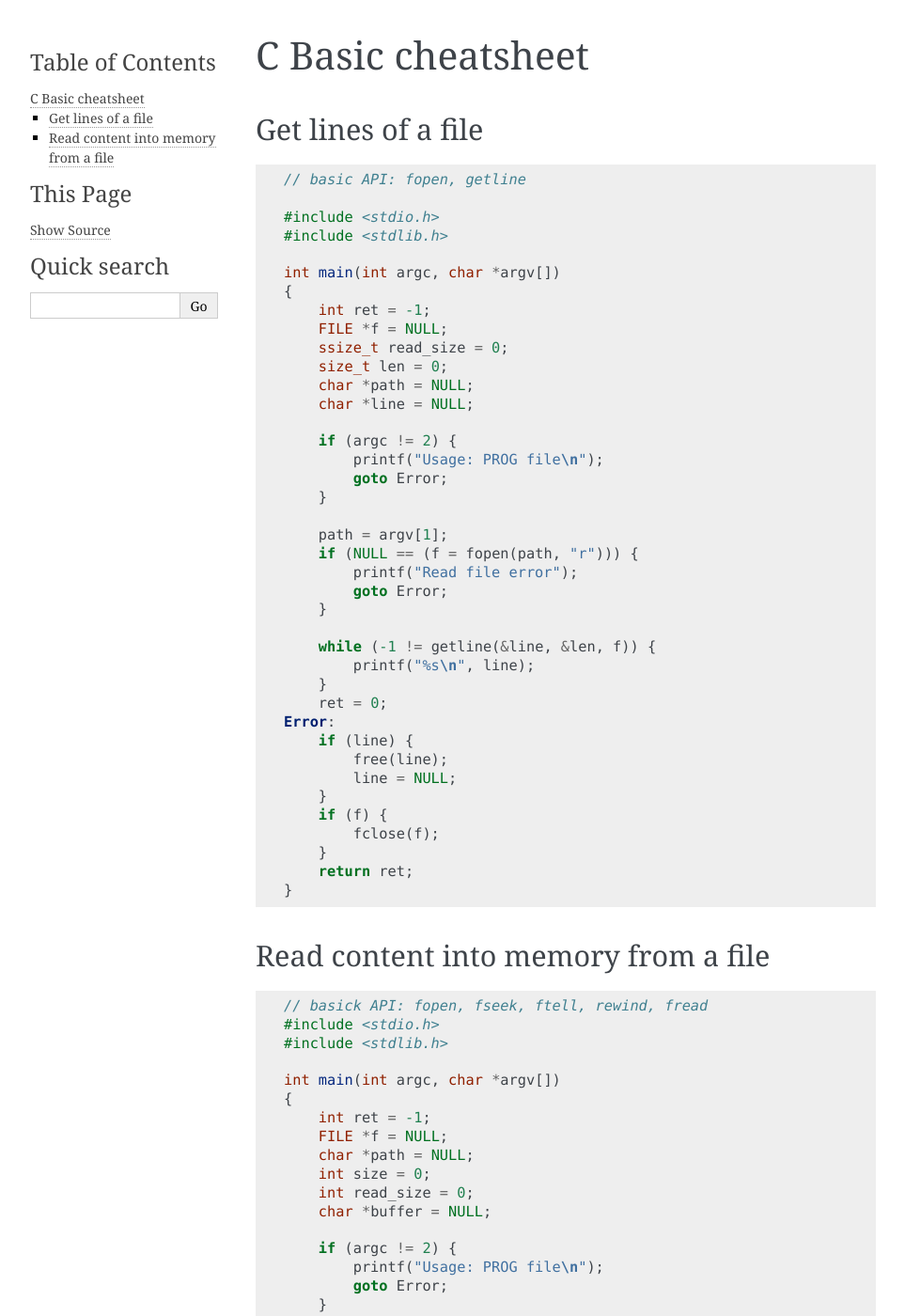
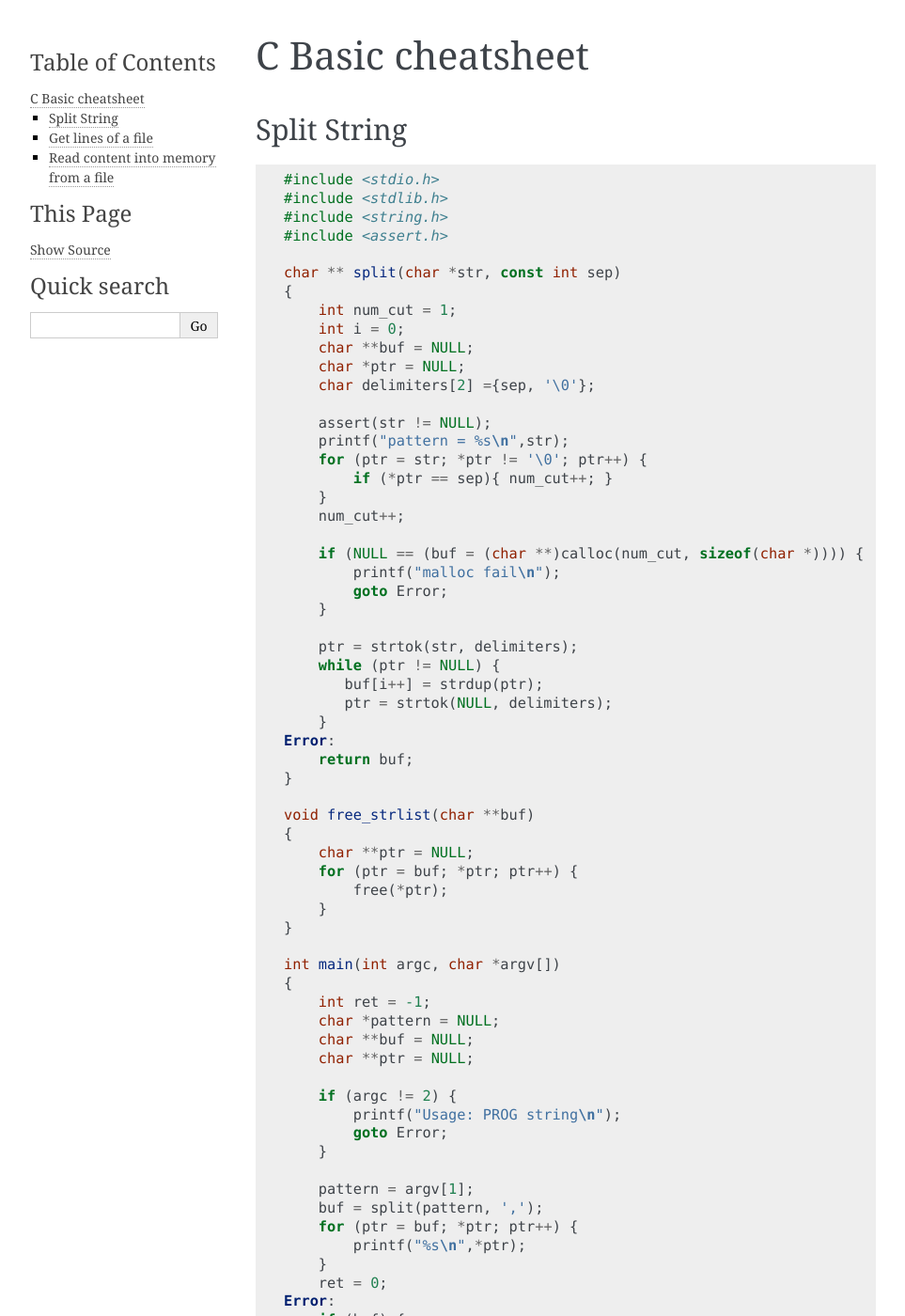
Before and after one commit to emcute0319/cppcheatsheet, a Sphinx documentation site: the page built from docs/notes/c_basic.rst, in a window 1280 px wide and 1400 px high. Shown: the whole window at 94% size, without its empty margins (148-1111 px from the left). Built offline with Sphinx 7.4.7, drawn with Linux system fonts in a browser that asks for light colours; some of the changed text lies outside the part shown.

Commit message:
Add split string note

```diff
--- a/docs/notes/c_basic.rst
+++ b/docs/notes/c_basic.rst
@@ -1,6 +1,89 @@
 ==================
 C Basic cheatsheet
 ==================
+
+Split String
+------------
+
+.. code-block:: c
+
+    #include <stdio.h>
+    #include <stdlib.h>
+    #include <string.h>
+    #include <assert.h>
+
+    char ** split(char *str, const int sep)
+    {
+        int num_cut = 1;
+        int i = 0;
+        char **buf = NULL;
+        char *ptr = NULL;
+        char delimiters[2] ={sep, '\0'};
+
+        assert(str != NULL);
+        printf("pattern = %s\n",str);
+        for (ptr = str; *ptr != '\0'; ptr++) {
+            if (*ptr == sep){ num_cut++; }
+        }
+        num_cut++;
+
+        if (NULL == (buf = (char **)calloc(num_cut, sizeof(char *)))) {
+            printf("malloc fail\n");
+            goto Error;
+        }
+
+        ptr = strtok(str, delimiters);
+        while (ptr != NULL) {
+           buf[i++] = strdup(ptr);
+           ptr = strtok(NULL, delimiters);
+        }
+    Error:
+        return buf;
+    }
+
+    void free_strlist(char **buf)
+    {
+        char **ptr = NULL;
+        for (ptr = buf; *ptr; ptr++) {
+            free(*ptr);
+        }
+    }
+
+    int main(int argc, char *argv[])
+    {
+        int ret = -1;
+        char *pattern = NULL;
+        char **buf = NULL;
+        char **ptr = NULL;
+
+        if (argc != 2) {
+            printf("Usage: PROG string\n");
+            goto Error;
+        }
+
+        pattern = argv[1];
+        buf = split(pattern, ',');
+        for (ptr = buf; *ptr; ptr++) {
+            printf("%s\n",*ptr);
+        }
+        ret = 0;
+    Error:
+        if (buf) {
+            free_strlist(buf);
+            buf = NULL;
+        }
+        return ret;
+    }
+
+output:
+
+.. code-block:: console
+
+    $ ./a.out hello,world
+    pattern = hello,world
+    hello
+    world
+
 
 Get lines of a file
 -------------------
```
